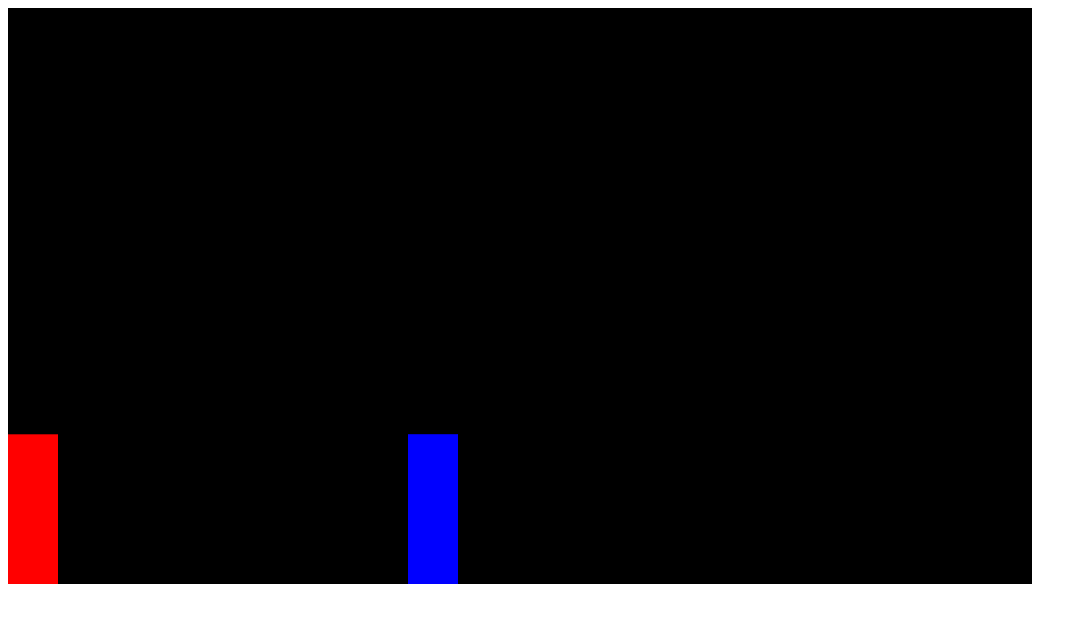
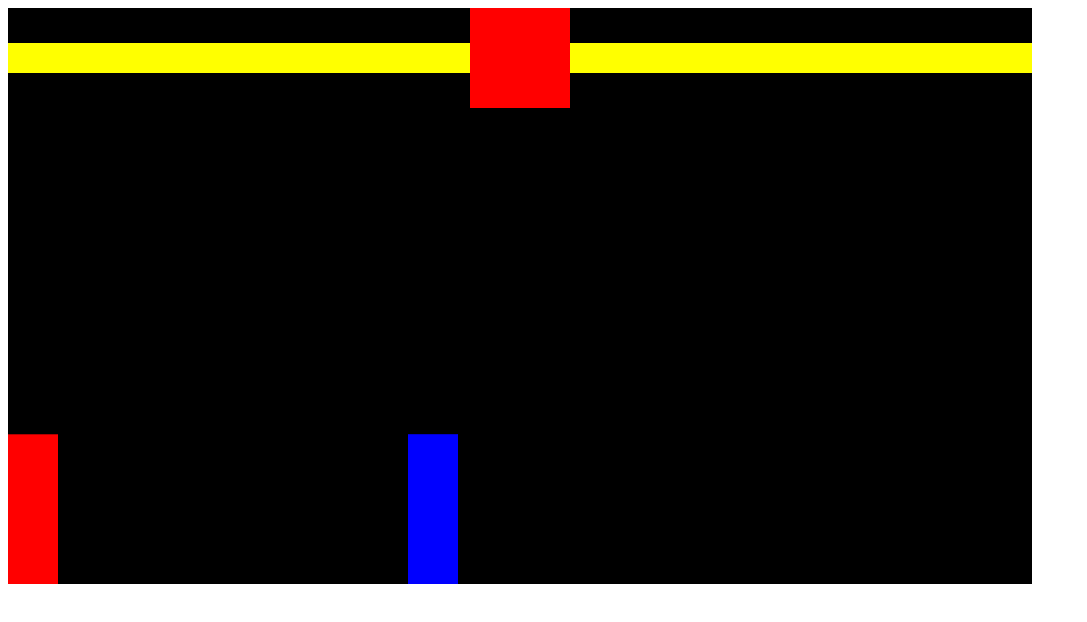
Before and after one commit to GodKimba/Fighting-Game-JS, a plain HTML site: page index.html in a window 1280 px wide. Shown: the whole page, without its empty margins (0-1087 px from the left). Drawn offline with Linux system fonts and the light colour scheme.

Commit message:
progressed with the skeleton of the timer and the health bar of both player and enemy

```diff
--- a/index.html
+++ b/index.html
@@ -1,3 +1,18 @@
-<canvas></canvas>
-
+<body>
+    <!-- red container div -->
+    <div>
+        <div style="position: relative; display: inline-block">
+            <!-- smaller red container div -->
+          <div style="position: absolute; display: flex; width: 100%; align-items: center;">
+            <!-- player health -->
+            <div style="background-color: yellow; height: 30px; width: 100%;"></div>
+            <!-- timer -->
+            <div style="background-color: red; width: 100px; height: 100px; flex-shrink: 0"></div>
+            <!-- enemy health -->
+            <div style="background-color: yellow; height: 30px; width: 100%;"></div>
+            <div></div>
+          </div>
+        <canvas></canvas>
+    </div>
 <script src="index.js"></script>
+</body>
```
